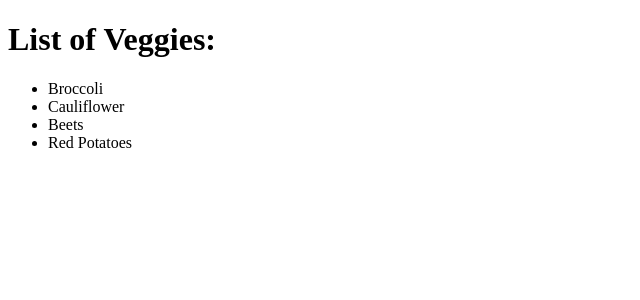
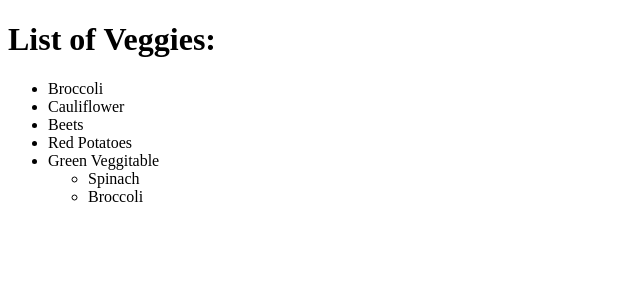
Before and after one commit to monalisa408/veggie-list, an Angular app in the folder veggie-list/: page / in a window 1280 px wide. Shown: the top 300 px of the page, without its empty margins (0-640 px from the left). Built offline with nearby package versions, Linux system fonts and the light colour scheme.

Commit message:
added green veggie

```diff
--- a/veggie-list/src/app/app.component.html
+++ b/veggie-list/src/app/app.component.html
@@ -4,4 +4,9 @@
   <li>Cauliflower</li>
   <li>Beets</li>
   <li>Red Potatoes</li>
+  <li> Green Veggitable</li>
+      <ul>
+          <li>Spinach</li>
+		  <li>Broccoli</li>
+	  </ul>
 </ul>
```
